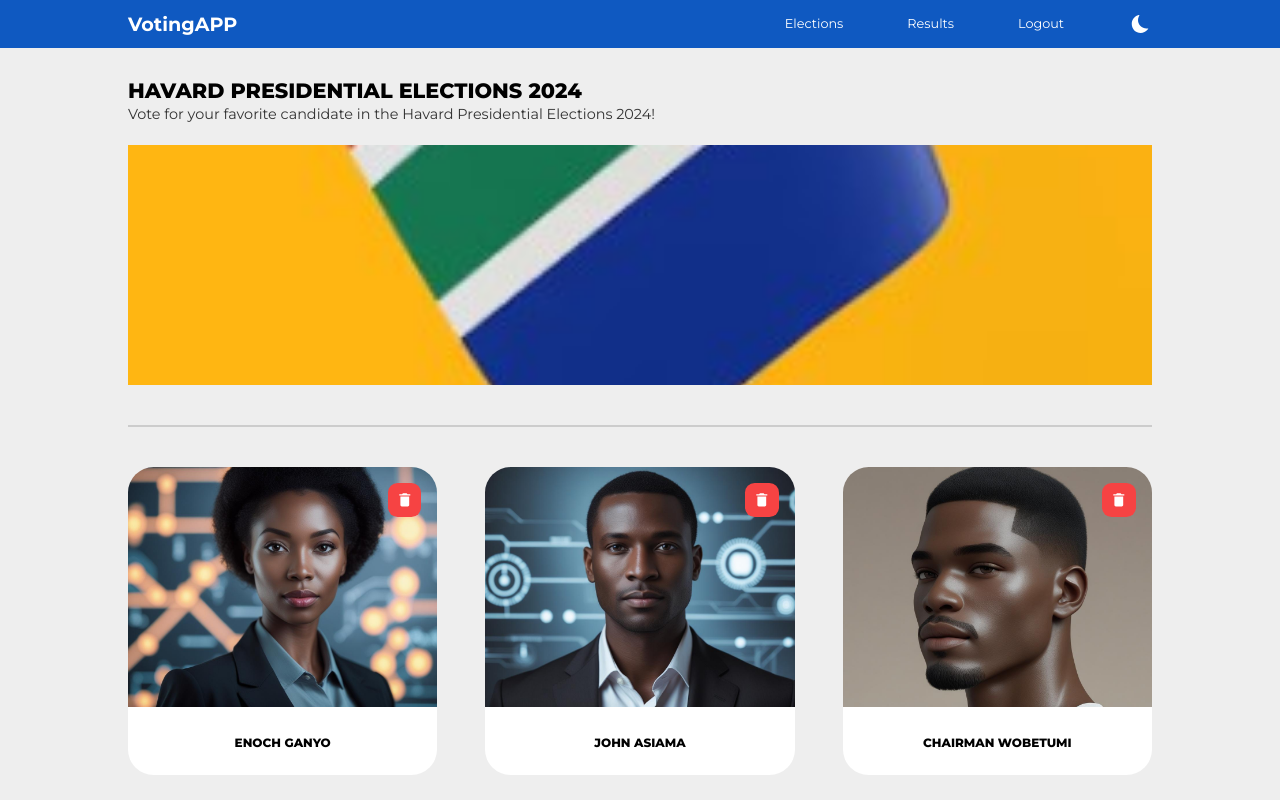
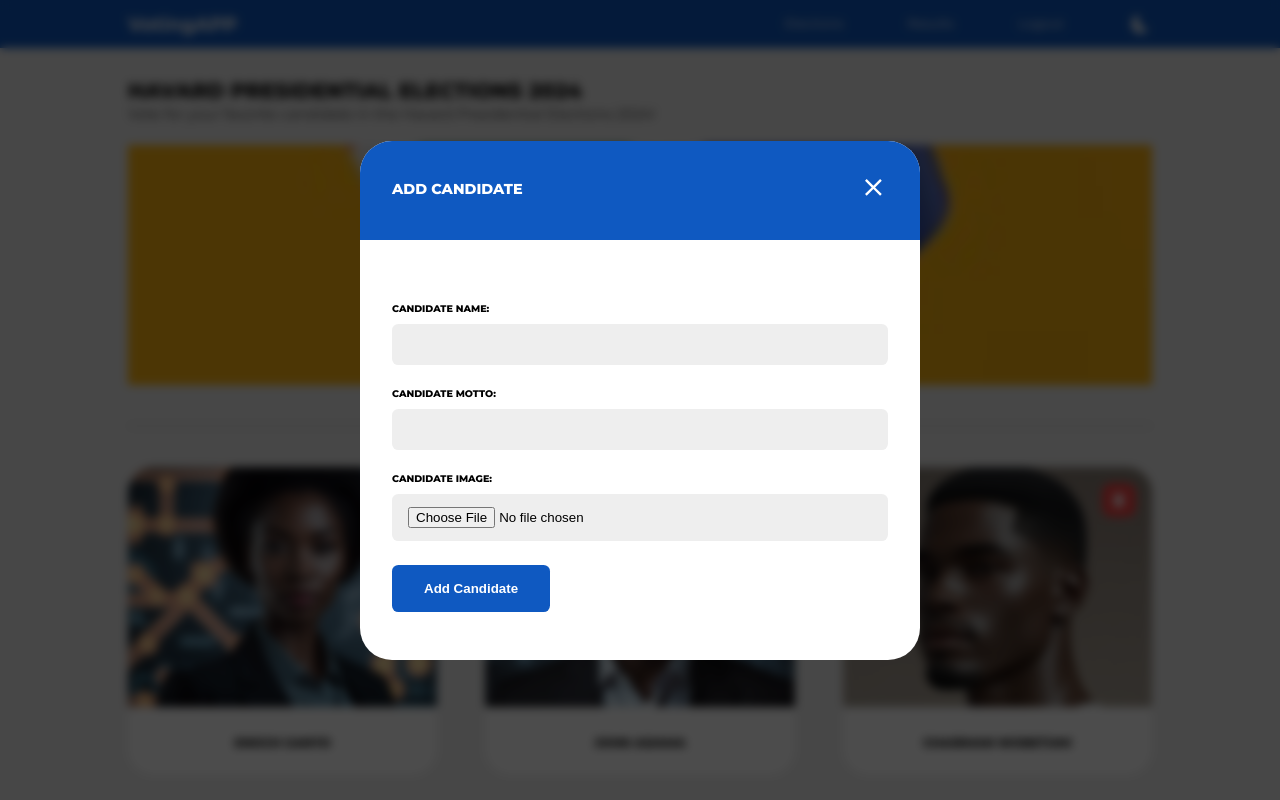
Before and after one commit to Michaels042/testvoter, a React (Create React App) app: page /elections/e1 in a window 1280 px wide. Shown: the top 800 px of the page. Built offline with nearby package versions, Linux system fonts and the light colour scheme.

Commit message:
fixed modal open and close

```diff
--- /dev/null
+++ b/src/components/AddCandidateModal.jsx
@@ -0,0 +1,47 @@
+import React, { useState } from 'react'
+import { IoMdClose } from 'react-icons/io'
+import { useDispatch } from 'react-redux'
+import { UiActions } from '../store/ui-slice'
+
+const AddCandidateModal = () => {
+    const [fullName, setFullName] = useState("")
+    const [motto, setMotto] = useState("")
+    const [image, setImage] = useState("")
+
+    const dispatch = useDispatch()
+
+    // close add candidate modal
+    const closeModal = () => {
+        dispatch(UiActions.closeAddCandidateModal())
+    }
+
+
+  return (
+<section className="modal">
+    <div className="modal__content">
+        <header className="modal__header">
+            <h4>add Candidate</h4>
+            <button className="modal__close" onClick={closeModal}><IoMdClose /></button>
+        </header>
+        <form>
+            <div>
+                <h6>Candidate Name:</h6>
+                <input type="text" value={fullName} name='fullName' onChange={e => setFullName(e.target.value)} />
+            </div>
+             <div>
+                <h6>Candidate Motto:</h6>
+                <input type="text" value={motto} name='motto' onChange={e => setMotto(e.target.value)} />
+            </div>
+             <div>
+                <h6>Candidate Image:</h6>
+                <input type="file" name='image' onChange={e => setImage(e.target.files && e.target.files[0])} accept="pmg, jpg, jpeg, webp, avif" />
+            </div>
+            <button type="submit" className="btn primary">Add Candidate</button>
+        </form>
+    </div>
+
+</section>
+)
+}
+
+export default AddCandidateModal
--- a/src/components/Election.jsx
+++ b/src/components/Election.jsx
@@ -1,7 +1,21 @@
 import React from 'react'
+import { useDispatch } from 'react-redux'
 import { Link } from 'react-router-dom'
+import { UiActions } from '../store/ui-slice'
 
 const Election = ({id, title, description, thumbnail}) => {
+
+  const dispatch = useDispatch()
+
+
+  // open update election Modal
+  const openModal = () => {
+    dispatch(UiActions.openUpdateElectionModal())
+  }
+
+
+
+
   return (
     <article className="election">
         <div className="election__image">
@@ -12,7 +26,7 @@
             <p>{description?.length > 255 ? description.substring(0, 255) + "..." : description}</p>
             <div className="election__cta">
                 <Link to={`/elections/${id}`} className="btn sm">View</Link>
-                <button className="btn sm primary">Edit</button>
+                <button className="btn sm primary" onClick={openModal}>Edit</button>
             </div>
         </div>
     </article>
--- /dev/null
+++ b/src/components/UpdateElectionModal.jsx
@@ -0,0 +1,48 @@
+import React, { useState } from 'react'
+import { IoMdClose } from 'react-icons/io'
+import { useDispatch } from 'react-redux'
+import { UiActions } from '../store/ui-slice'
+
+const UpdateElectionModal = () => {
+    const [title, setTitle] = useState("")
+    const [description, setDescription] = useState("")
+    const [thumbnail, setThumbnail] = useState("")
+
+    const dispatch = useDispatch()
+
+    // close update election modal
+    const closeModal = () => {
+        dispatch(UiActions.closeUpdateElectionModal())
+    }
+
+
+  return (
+    <section className="modal">
+        <div className="modal__content">
+            <header className="modal__header">
+                <h4>Edit Election</h4>
+                <button className="modal__close" onClick={closeModal}><IoMdClose /></button>
+            </header>
+            <form>
+                <div>
+                    <h6>Election Title:</h6>
+                    <input type="text" value={title} onChange={e => setTitle(e.target.value)}
+                    name='title' />
+                </div>
+                <div>
+                    <h6>Election Description:</h6>
+                    <input type="text" value={title} name='description' onChange={e => setDescription(e.target.value)} />
+                </div>
+                <div>
+                    <h6>Election Thumbnail:</h6>
+                    <input type="file" name='thumbnail' onChange={e => setThumbnail(e.target.files[0])} accept="png,jpg, jpeg, webp, avif" />
+                </div>
+                <button type="submit" className="btn primary">Update Election</button>
+            </form>
+
+        </div>
+    </section>
+  )
+}
+
+export default UpdateElectionModal
--- a/src/index.css
+++ b/src/index.css
@@ -729,4 +729,15 @@
     .election__image {
         height: 100%;
     }
+
+    .voters__table thead tr{
+        display: flex;
+        flex-direction: column;
+
+    }
+    .voters__table tbody tr {
+        display: flex;
+        flex-direction: column;
+         width: 100%;
+    }
 }
--- a/src/pages/ElectionDetails.jsx
+++ b/src/pages/ElectionDetails.jsx
@@ -3,17 +3,31 @@
 import { candidates, elections, voters } from '../data'
 import ElectionCandidate from '../components/ElectionCandidate'
 import { IoAddOutline } from 'react-icons/io5'
+import { useDispatch, useSelector } from 'react-redux'
+import AddCandidateModal from '../components/AddCandidateModal'
+import { UiActions } from '../store/ui-slice'
 
 
 const ElectionDetails = () => {
    const {id} = useParams()
+   const dispatch = useDispatch()
 
     const currentElection = elections.find(election => election.id === id)
 
     const electionCandidates = candidates.filter(candidate => candidate.elections === id)
 
+    const addCandidateModalShowing = useSelector(state => state.ui.addCandidateModalShowing)
+
+
+    // open add candidate modal
+    const openModal = () => {
+      dispatch(UiActions.openAddCandidateModal())
+
+    }
+
   return (
-    <section className="electionDetails">
+    <>
+      <section className="electionDetails">
       <div className="container electionDetails__container">
         <h2>{currentElection.title}</h2>
         <p>{currentElection.description}</p>
@@ -25,7 +39,7 @@
           {
             electionCandidates.map(candidate => <ElectionCandidate key={candidate.id} {...candidate} />)
           }
-          <button className="add__candidate-btn"><IoAddOutline /></button>
+          <button className="add__candidate-btn" onClick={openModal}><IoAddOutline /></button>
         </menu>
         <menu className="voters">
           <h2>Voters</h2>
@@ -39,21 +53,22 @@
             </thead>
             <tbody>
               {
-                voters.map(voter => <tr>
+                voters.map(voter => <tr key={voter.id}>
                 <td><h5>{voter.fullName}</h5></td>
                 <td>{voter.email}</td>
                 <td>14:43:34</td>
                 </tr>)
               }
-
             </tbody>
           </table>
+        </menu>
+      </div>
+    </section>
 
-        </menu>
+    {addCandidateModalShowing && <AddCandidateModal/>}
+    </>
 
 
-      </div>
-    </section>
 
   )
 }
--- a/src/pages/Elections.jsx
+++ b/src/pages/Elections.jsx
@@ -4,6 +4,7 @@
 import AddElectionModal from '../components/AddElectionModal'
 import { useDispatch, useSelector } from 'react-redux'
 import { UiActions } from '../store/ui-slice'
+import UpdateElectionModal from '../components/UpdateElectionModal'
 
 const Elections = () => {
   const [elections, setElections] = useState(dummyElections)
@@ -17,6 +18,7 @@
   }
 
   const electionModalShowing = useSelector(state => state.ui.electionModalShowing)
+  const updateElectionModalShowing = useSelector(state => state.ui.updateElectionModalShowing)
 
   return (
     <>
@@ -35,6 +37,7 @@
     </section>
 
     {electionModalShowing && <AddElectionModal />}
+    {updateElectionModalShowing && <UpdateElectionModal />}
     </>
 
   )
--- a/src/store/ui-slice.js
+++ b/src/store/ui-slice.js
@@ -2,7 +2,7 @@
 import { createSlice } from "@reduxjs/toolkit";
 
 
-const initialState = {addCandidateModalShowing: false, voteCandidateModalShowing: false, electionModalShowing: false, updateElectionModalShowing: false}
+const initialState = {addCandidateModalShowing: true, voteCandidateModalShowing: false, electionModalShowing: false, updateElectionModalShowing: false}
 
 
 const uiSlice = createSlice({
```
